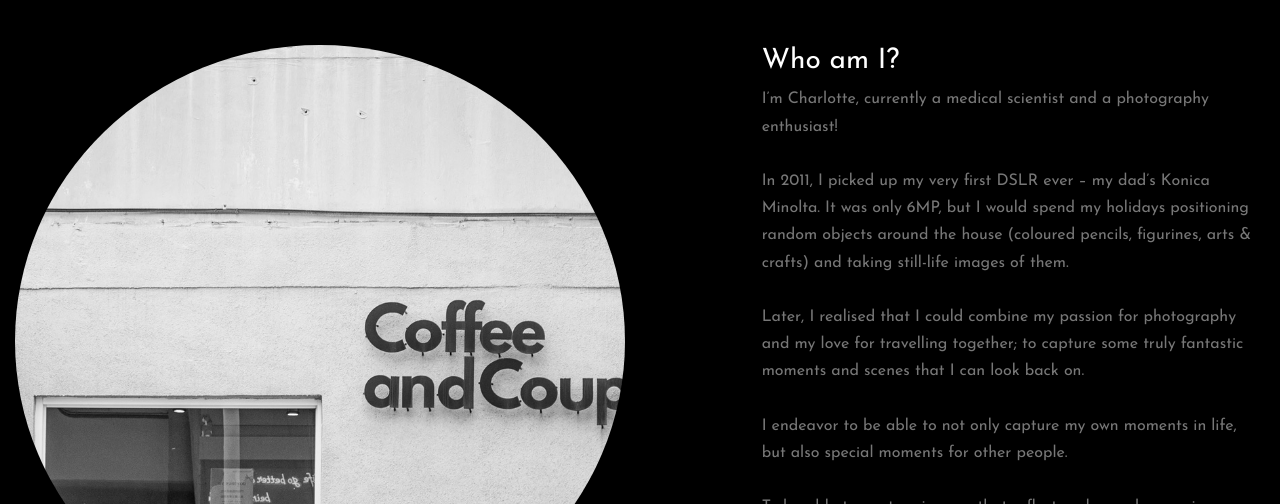
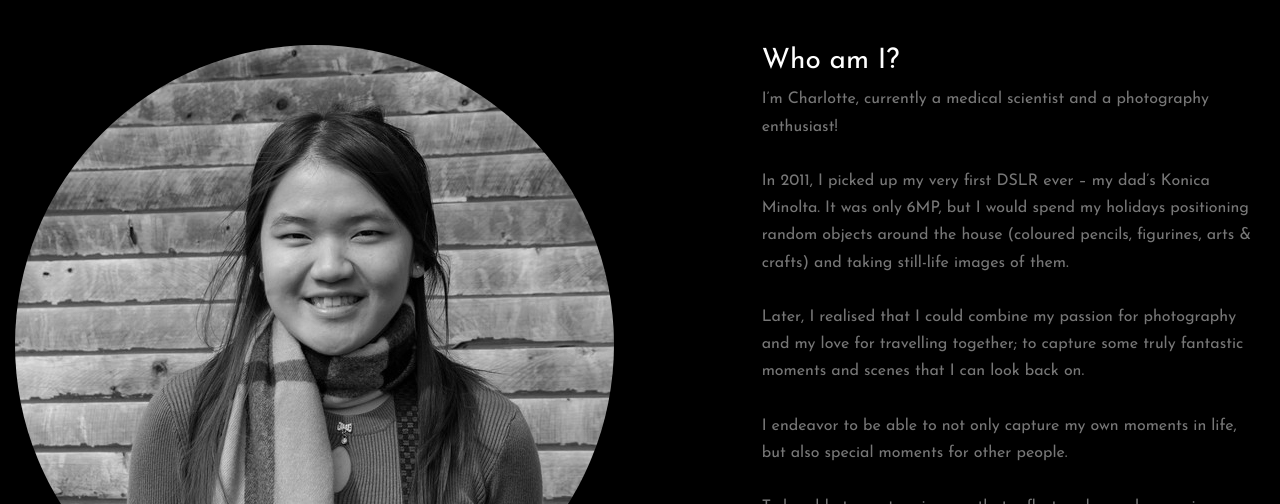
Before and after one commit to charlotteyip/personal-site, a plain HTML site: page about.html in a window 1280 px wide. Shown: the part 296-800 px from the top of the page. Drawn offline with Linux system fonts and the light colour scheme; files whose address does not match are found by name.

Commit message:
Add files via upload
photo updated in Meet Charlotte tab

```diff
--- a/about.html
+++ b/about.html
@@ -129,7 +129,7 @@
 
         <div class="row mb-5">
           <div class="col-md-6">
-            <img src="images/img_2.jpg" alt="Images" class="img-fluid w-52 rounded-circle mb-4">
+            <img src="images/profile.jpg" alt="Images" class="img-fluid w-52 rounded-circle mb-4">
           </div>
           <div class="col-md-5 ml-auto">
             <h3 class="text-white">Who am I?</h3>
```
